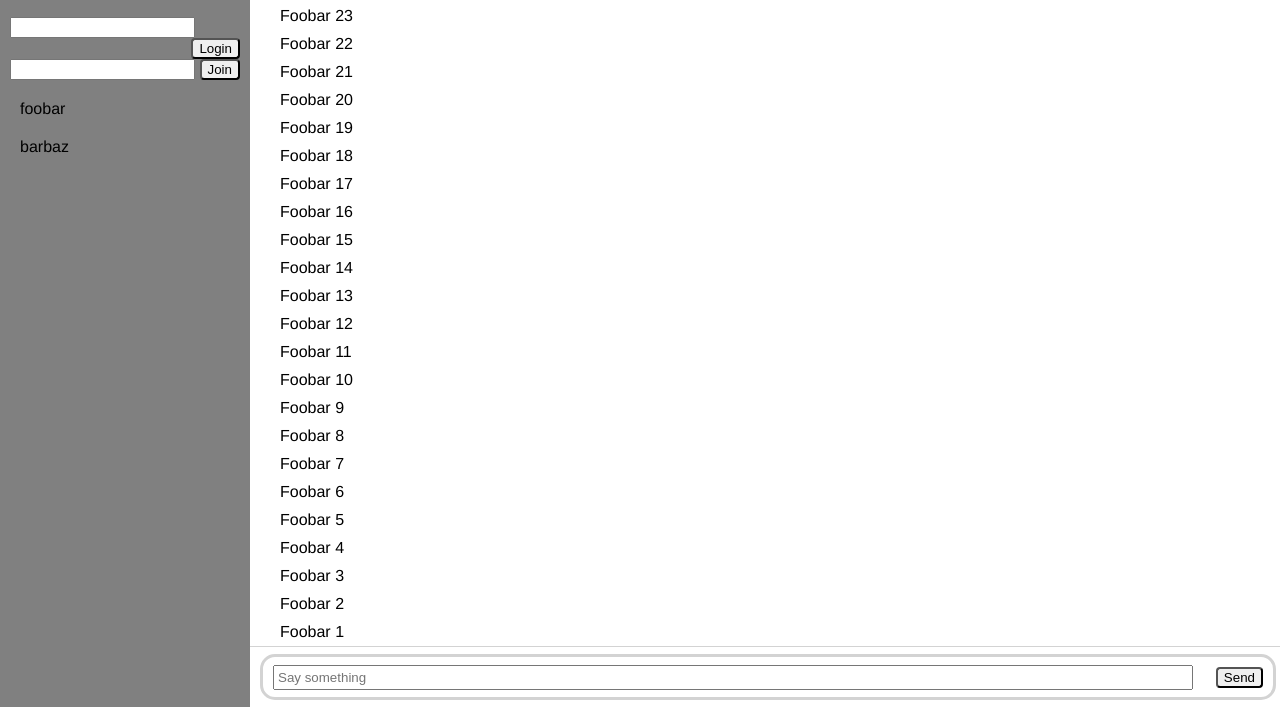
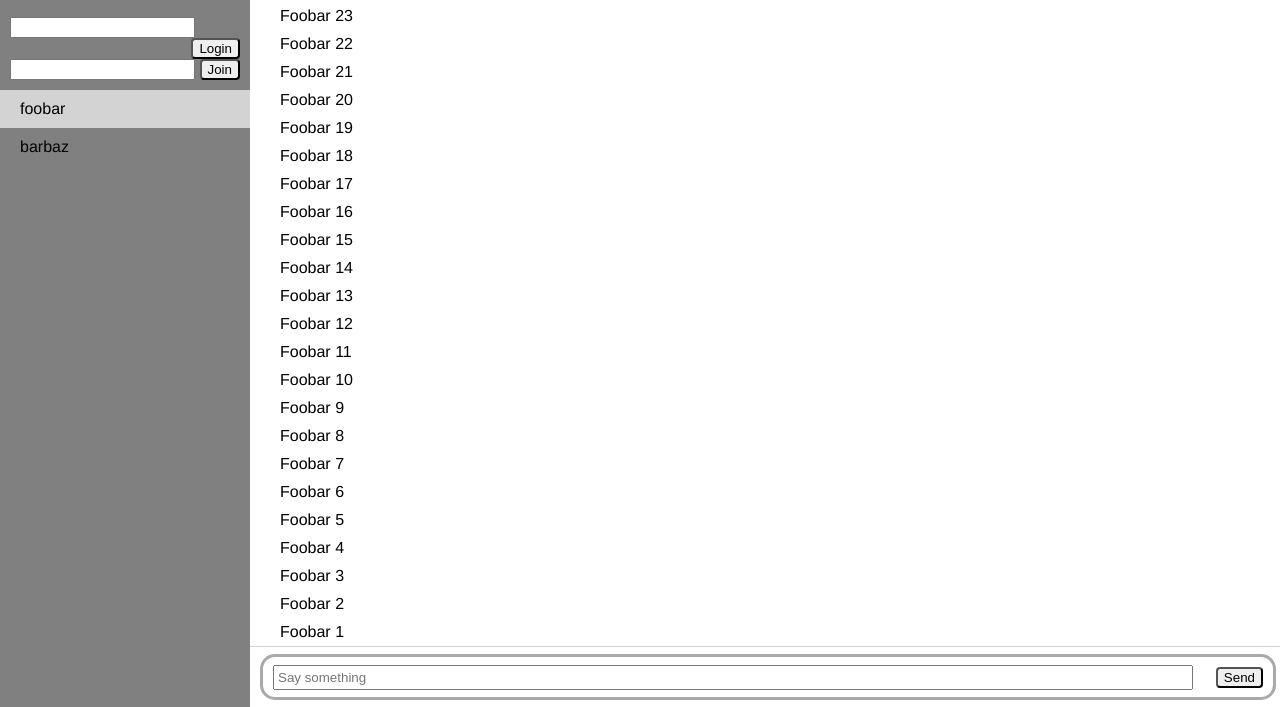
Before and after one commit to ehohenstein/flack, a plain HTML site: page client/static/index.html in a window 1280 px wide. Shown: the part 93-800 px from the top of the page. Drawn offline with Linux system fonts and the light colour scheme.

Commit message:
fix styling of room list items

```diff
--- a/client/static/flack.css
+++ b/client/static/flack.css
@@ -57,16 +57,15 @@ body {
     padding-left: 20px;
     user-select: none;
 }
-.root-list-container .list-item.room.selected {
-    background-color: black;
-    font-weight: bold;
+.room-list-container .list-item.room.active {
+    background-color: lightgrey;
 }
 .room-list-container .list-item.room:hover {
     background-color: darkgrey;
     cursor: pointer;
 }
-.root-list-container .list-item.room.selected:hover {
-    background-color: grey;
+.room-list-container .list-item.room.active:hover {
+    background-color: lightgrey;
 }
 
 .content {
@@ -103,7 +102,7 @@ body {
 .chatbox .chat-entry {
     width: calc(100% - 20px);
     height: 40px;
-    border: 3px solid lightgrey;
+    border: 3px solid darkgrey;
     border-radius: 15px;
     margin: 7px 10px 7px 10px;
 }
--- a/client/static/index.html
+++ b/client/static/index.html
@@ -24,7 +24,7 @@
     <div class="list-item join">
       <input type="text" /><button type="button">Join</button/>
     </div>
-    <div class="list-item room selected">foobar</div>
+    <div class="list-item room active">foobar</div>
     <div class="list-item room">barbaz</div>
   </div>
 </div>
```
